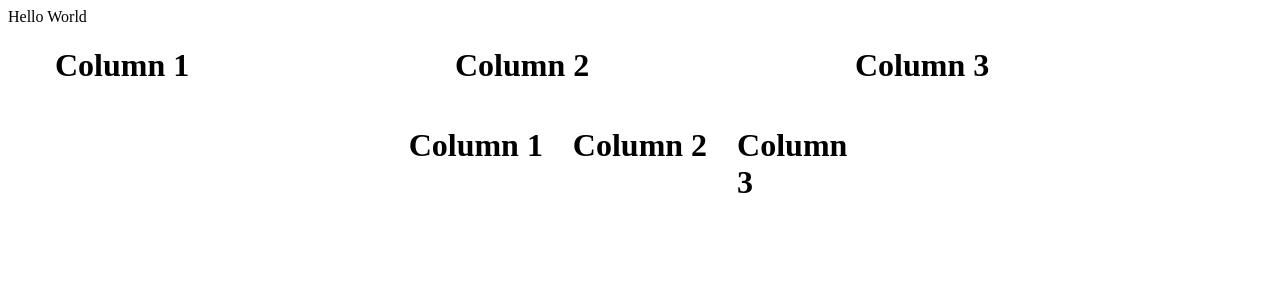
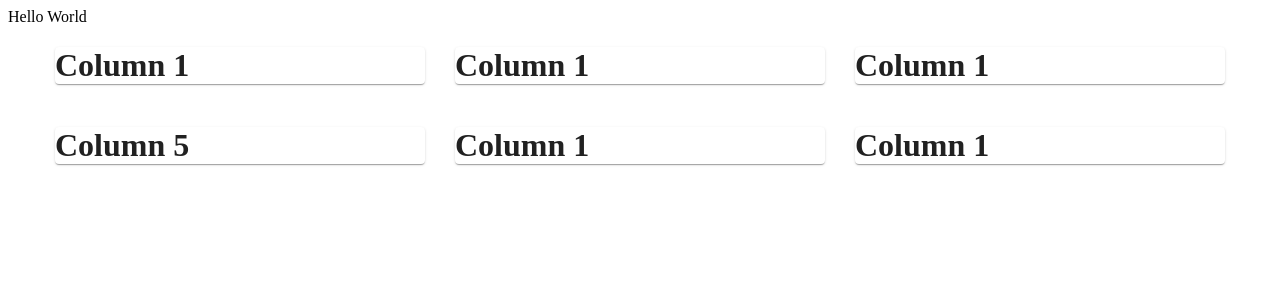
Before and after one commit to Database-Warehouse-Bachlor/PoC-Website, a React (Create React App) app in the folder pocwebsite/: page / in a window 1280 px wide. Shown: the top 300 px of the page. Built offline with nearby package versions, Linux system fonts and the light colour scheme.

Commit message:
Added paper around grind items

```diff
--- a/pocwebsite/package.json
+++ b/pocwebsite/package.json
@@ -12,6 +12,7 @@
     "@types/react": "^17.0.1",
     "@types/react-dom": "^17.0.0",
     "formik": "^2.2.6",
+    "material-paper": "0.0.8",
     "react": "^17.0.1",
     "react-dom": "^17.0.1",
     "react-scripts": "^4.0.2",
--- a/pocwebsite/src/App.tsx
+++ b/pocwebsite/src/App.tsx
@@ -1,43 +1,54 @@
-import React from 'react';
-import {Switch, BrowserRouter as  Router, Route} from 'react-router-dom';
+import React from "react";
+import { Switch, BrowserRouter as Router, Route } from "react-router-dom";
 import Grid from "./Components/Grid";
-import Login from './Pages/Login'
-import Dashboard from './Pages/Dashboard'
+import Login from "./Pages/Login";
+import { Paper } from "@material-ui/core";
+import Dashboard from "./Pages/Dashboard";
 
 function App() {
   return (
     <Router>
       <Switch>
-          <Route path="/" component={Login}  />
-          <Route path="/dashboard" component={Dashboard}  />
+        <Route path="/" component={Login} />
+        <Route path="/dashboard" component={Dashboard} />
       </Switch>
 
       <Grid row={true}>
         <Grid column={true} sm={12} md={4}>
+          <Paper>
             <h1>Column 1</h1>
+          </Paper>
         </Grid>
         <Grid column={true} sm={12} md={4}>
-        <h1>Column 2</h1>
+          <Paper>
+            <h1>Column 1</h1>
+          </Paper>
         </Grid>
         <Grid column={true} sm={12} md={4}>
-        <h1>Column 3</h1>
+          <Paper>
+            <h1>Column 1</h1>
+          </Paper>
+        </Grid>
 
+          <Grid column={true} sm={12} md={4}>
+            <Paper>
+              <h1>Column 5</h1>
+            </Paper>
           </Grid>
-      <Grid row={true}>
-      <Grid column={true} sm={6} md={4}>
+          <Grid column={true} sm={12} md={4}>
+            <Paper>
               <h1>Column 1</h1>
+            </Paper>
           </Grid>
-      <Grid column={true} sm={7} md={4}>
-        <h1>Column 2</h1>
-      </Grid>
-      <Grid column={true} sm={3} md={2}>
-        <h1>Column 3</h1>
-
+          <Grid column={true} sm={12} md={4}>
+            <Paper>
+              <h1>Column 1</h1>
+            </Paper>
           </Grid>
         </Grid>
-    </Grid>
+
     </Router>
-  )
+  );
 }
 
 export default App;
```
Also changed, not shown: 1 other file (tests, documents, lock files or other folders). Lines whose indentation alone changed are shown as unchanged.
